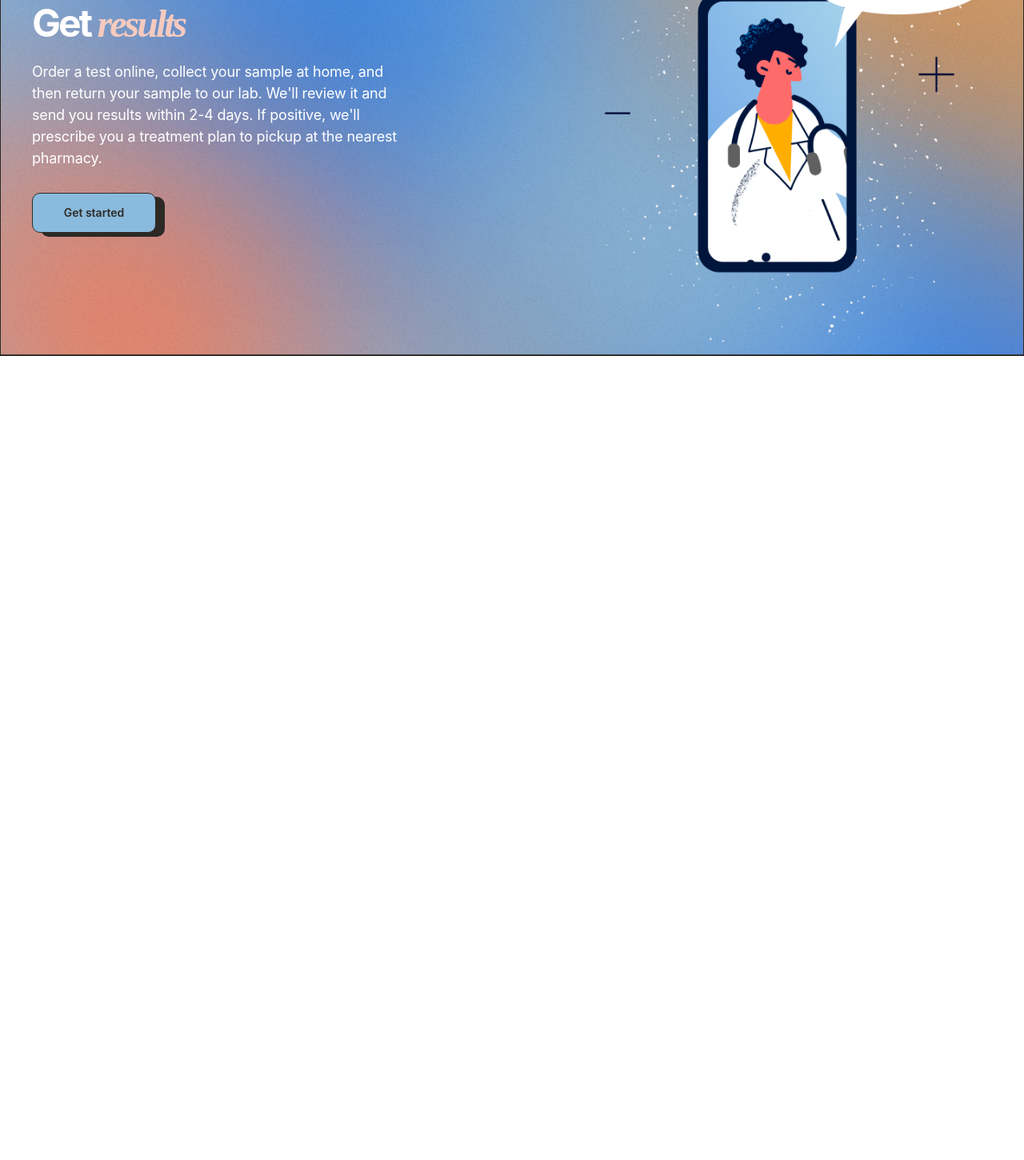
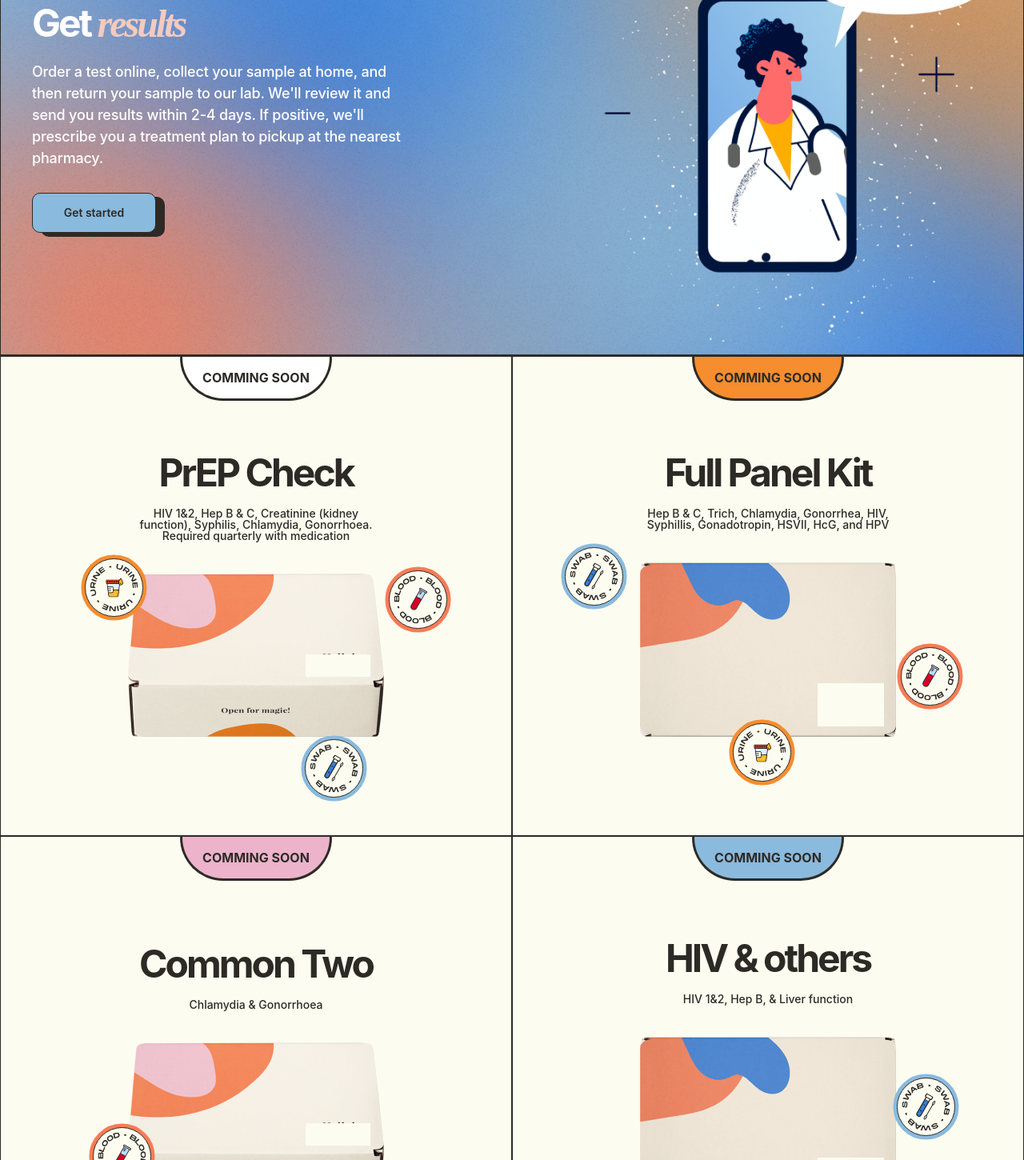
Before and after one commit to vladyslav-panchenko280/sti-testing-landing, a website: page src/html/index.html in a window 1280 px wide. Shown: the part 2875-4325 px from the top of the page at 80% size. Before the commit the page ends 3321 px from the top, so only its background shows below. Drawn offline with nearby package versions, Linux system fonts and the light colour scheme; files that its build step writes are made by us from their sources; files whose address does not match are found by name; a web font is replaced by a local one.

Commit message:
push boxes

```diff
--- a/src/html/index.html
+++ b/src/html/index.html
@@ -131,6 +131,51 @@
                 </li>
             </ol>
         </section>
+        <section class="boxes" title="Boxes">
+            <ul class="boxes__list">
+                <li>
+                    <span class="boxes__commingSoon" title="Comming soon">COMMING SOON</span>
+                    <h3 class="boxes__title" title="Title of kit">PrEP Check</h3>
+                    <p class="boxes__text" title="Text">HIV 1&2, Hep B & C,  Creatinine (kidney function), Syphilis, Chlamydia, Gonorrhoea. Required quarterly with medication</p>
+                    <div class="boxes__boxIllustration" title="Box illustration">
+                        <img src="../img//illustrations/box-1.png" alt="Kit box">
+                        <img style="position: absolute; left: -60px; top: -25px;" src="../img/illustrations/urine-sticker.svg" alt="Urine">
+                        <img style="position: absolute; bottom: -80px; right: 20px;" src="../img/illustrations/swab-sticker.svg" alt="Swab">
+                        <img style="position: absolute; top: -10px;" src="../img/illustrations/blood-sticker.svg" alt="Blood">
+                    </div>
+                </li>
+                <li>
+                    <span class="boxes__commingSoon boxes__commingSoon--orange" title="Comming soon">COMMING SOON</span>
+                    <h3 class="boxes__title" title="Title of kit">Full Panel Kit</h3>
+                    <p class="boxes__text" title="Text">Hep B & C, Trich, Chlamydia, Gonorrhea, HIV, Syphillis, Gonadotropin, HSVII, HcG, and HPV</p>
+                    <div class="boxes__boxIllustration" title="Box illustration">
+                        <img src="../img//illustrations/box-2.png" alt="Kit box">
+                        <img style="position: absolute; bottom: -60px; right: 125px;" src="../img/illustrations/urine-sticker.svg" alt="Urine">
+                        <img style="position: absolute; left: -100px; top: -25px;" src="../img/illustrations/swab-sticker.svg" alt="Swab">
+                        <img style="position: absolute; top: 100px;" src="../img/illustrations/blood-sticker.svg" alt="Blood">
+                    </div>
+                </li>
+                <li>
+                    <span class="boxes__commingSoon boxes__commingSoon--pink" title="Comming soon">COMMING SOON</span>
+                    <h3 class="boxes__title" title="Title of kit">Common Two</h3>
+                    <p class="boxes__text" title="Text">Chlamydia & Gonorrhoea</p>
+                    <div class="boxes__boxIllustration" title="Box illustration">
+                        <img src="../img//illustrations/box-1.png" alt="Kit box">
+                        <img style="position: absolute; left: -50px; top: 100px;" src="../img/illustrations/blood-sticker.svg" alt="Blood">
+                    </div>
+                </li>
+                <li>
+                    <span class="boxes__commingSoon boxes__commingSoon--blue" title="Comming soon">COMMING SOON</span>
+                    <h3 class="boxes__title" title="Title of kit">HIV & others</h3>
+                    <p class="boxes__text" title="Text">HIV 1&2, Hep B, & Liver function</p>
+                    <div class="boxes__boxIllustration" title="Box illustration">
+                        <img src="../img//illustrations/box-2.png" alt="Kit box">
+                        <img style="position: absolute; bottom: -60px; right: 125px;" src="../img/illustrations/urine-sticker.svg" alt="Urine">
+                        <img style="position: absolute; right: -80px; top: 45px;" src="../img/illustrations/swab-sticker.svg" alt="Swab">
+                    </div>
+                </li>
+            </ul>
+        </section>
     </main>
 </body>
 
--- a/src/scss/layout/boxes.scss
+++ b/src/scss/layout/boxes.scss
@@ -0,0 +1,63 @@
+.boxes {
+     @include buildSize(100%, 100%);
+     @include flexAlign(flex, center,center);
+
+     &__commingSoon {
+          @include buildFont(Inter, 16px, 700, $complementaryDark);
+          @include buildSize(190px, 55px);
+          @include flexAlign(flex, center, center);
+          position: absolute;
+          left: 0;
+          right: 0;
+          top:0;
+          margin: 0 auto;
+          background: #fff;
+          border-radius: 1px 1px 60px 60px;
+          border: 3px solid $complementaryDark;
+          border-top: none;
+
+          &--orange {
+               background: $mainOrangy;
+          }
+
+          &--pink {
+               background: $mainPinky;
+          }
+
+          &--blue {
+               background: $babyBlue;
+          }
+     }
+
+     &__list {
+          @include buildSize(inherit, inherit);
+          @include flexAlign(grid, center,center);
+          grid-template-columns: repeat(2, 1fr);
+
+          & > li {
+               @include buildSize(100%, 600px);
+               position: relative;
+               @include flexAlign(flex, center, center);
+               flex-direction: column;
+               background: $mainBackground;
+               border: $mainBorder;
+          }
+     }
+
+     &__text {
+          width: 50%;
+          text-align: center;
+          margin-bottom: 40px;
+          @include buildFont(Inter, 14px, 500, $complementaryDark);
+     }
+
+     &__title {
+          margin-bottom: 20px;
+          letter-spacing: -3px;
+          @include buildFont(Inter, 48px, 700, $complementaryDark);
+     }
+
+     &__boxIllustration {
+          position: relative;
+     }
+}
--- a/src/scss/layout/stepByStep.scss
+++ b/src/scss/layout/stepByStep.scss
@@ -2,7 +2,7 @@
      @include buildSize(100%, 100%);
 
      &__steps {
-          @include buildSize(inherit, 590px);
+          @include buildSize(inherit, inherit);
           & > li {
                @include buildSize(inherit, 590px);
                background: no-repeat center url("../../img/backgrounds/gradient-background.jpg");
@@ -66,7 +66,7 @@
      }
 
      &__text {
-          @include buildFont(Inter, 18px, 400, #ffffff);
+          @include buildFont(Inter, 18px, 500, #ffffff);
           margin-bottom: 30px;
           line-height: 150%;
           letter-spacing: -0.01em;
```
